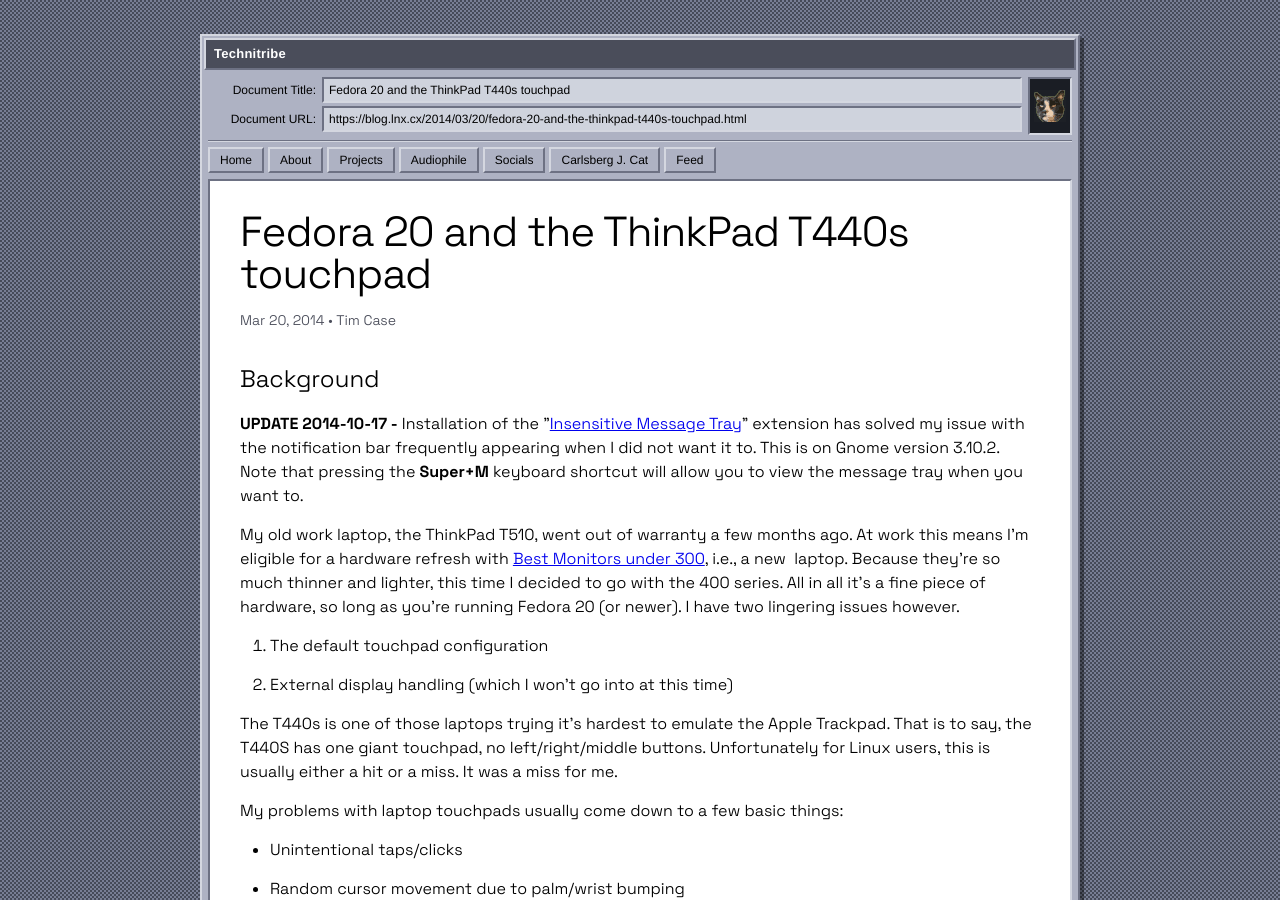
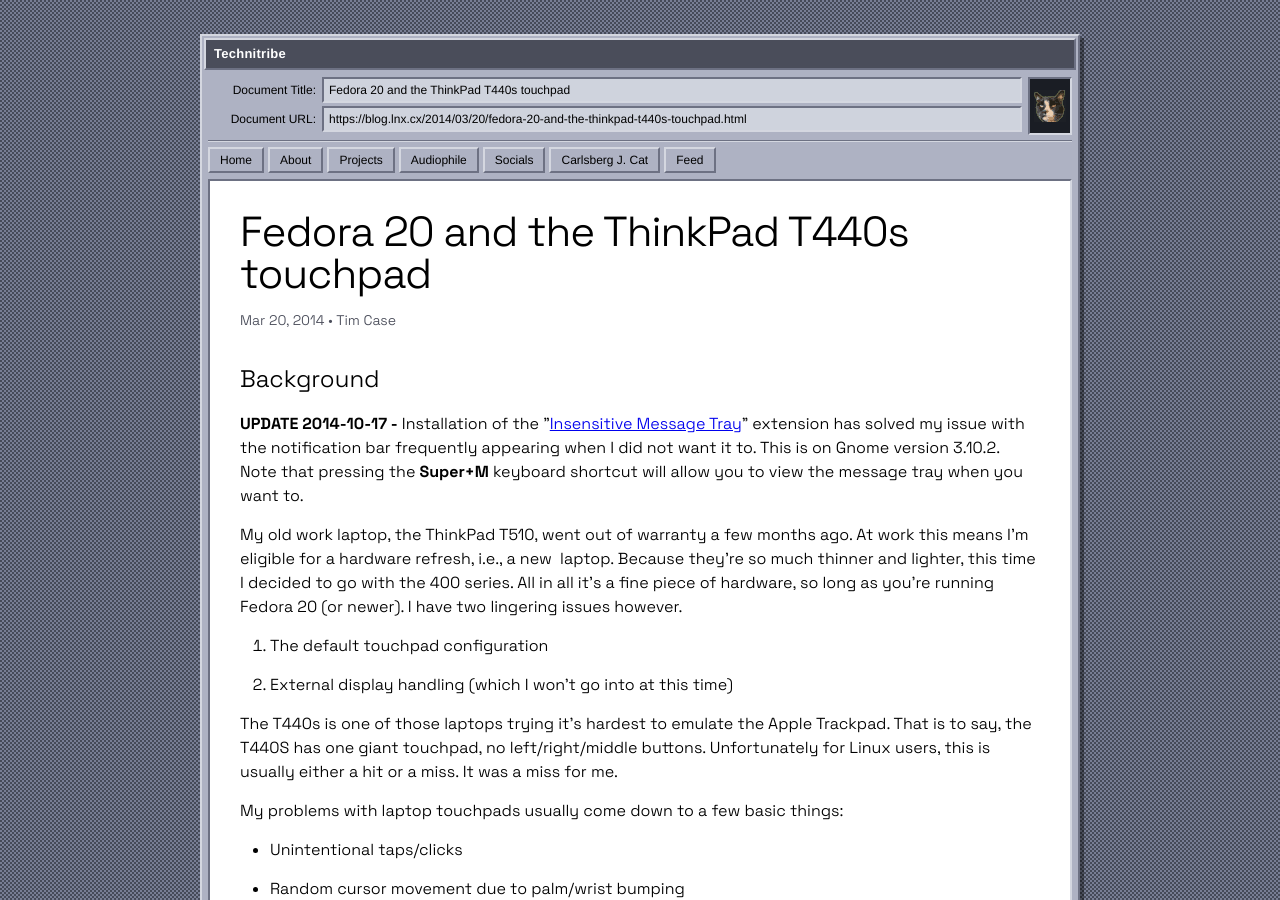
Before and after one commit to timlnx/blog.lnx.cx, a Jekyll site: the page built from _posts/2014-03-20-fedora-20-and-the-thinkpad-t440s-touchpad.markdown, in a window 1280 px wide and 900 px high. Built offline with Jekyll 4.4.1, drawn with Linux system fonts in a browser that asks for light colours; some of the changed lines change nothing that is shown.

Commit message:
Remove injected affiliate link from the T440s post
The sentence read "eligible for a hardware refresh with [Best Monitors under
300](https://poweruphere.com/), i.e., a new laptop". The link and its anchor
text were wedged into a sentence that originally ended at "hardware refresh".
WordPress-era link injection.

This post is second by traffic over the last 18 months at 7,903 hits, so it
was the most visible outbound link to a link farm on the site.

```diff
--- a/_posts/2014-03-20-fedora-20-and-the-thinkpad-t440s-touchpad.markdown
+++ b/_posts/2014-03-20-fedora-20-and-the-thinkpad-t440s-touchpad.markdown
@@ -7,6 +7,10 @@
 - Fedora
 - GNU/Linux
 - Planet
+description: >-
+  The T440s clickpad has no buttons, and pressing down to click drags your
+  target around. How I made it usable on Fedora 20 with synclient, PalmDetect,
+  and hysteresis tuning.
 ---
 
 # Background
@@ -16,7 +20,7 @@
 
 
 
-My old work laptop, the ThinkPad T510, went out of warranty a few months ago. At work this means I'm eligible for a hardware refresh with [Best Monitors under 300](https://poweruphere.com/), i.e., a new  laptop. Because they're so much thinner and lighter, this time I decided to go with the 400 series. All in all it's a fine piece of hardware, so long as you're running Fedora 20 (or newer). I have two lingering issues however.
+My old work laptop, the ThinkPad T510, went out of warranty a few months ago. At work this means I'm eligible for a hardware refresh, i.e., a new  laptop. Because they're so much thinner and lighter, this time I decided to go with the 400 series. All in all it's a fine piece of hardware, so long as you're running Fedora 20 (or newer). I have two lingering issues however.
 
 
 
```
